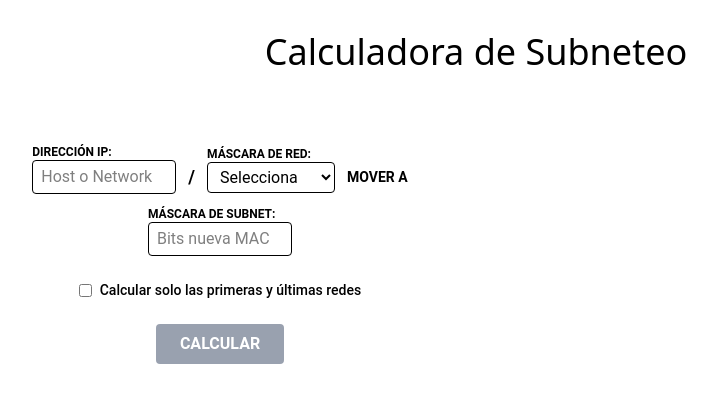
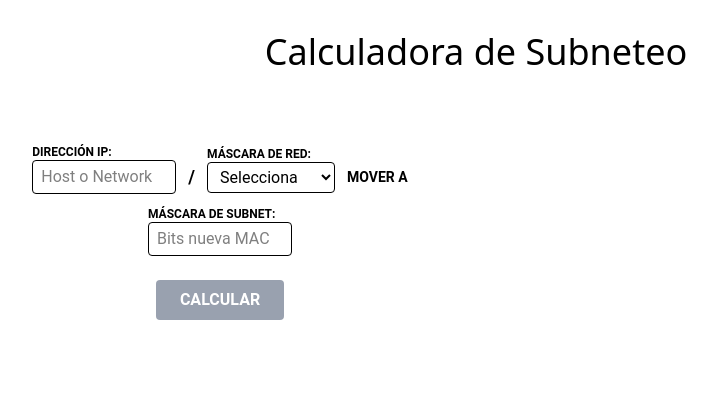
Before and after one commit to keincarrillo/CalculadoraSubred, a React (Vite) app: page / in a window 1280 px wide. Shown: the top 402 px of the page, without its empty margins (164-881 px from the left). Built offline with nearby package versions, Linux system fonts and the light colour scheme.

Commit message:
refactor<IPinputs.tsx>

```diff
--- a/src/components/IPinputs.tsx
+++ b/src/components/IPinputs.tsx
@@ -1,18 +1,40 @@
 import { useState } from "react";
 import { shouldDisableSubmit, isSubnetInvalid } from "@/utils/subnetUtils";
+import { subnetCalc } from "@/utils/subnetCalc";
+
+const MASK_OPTIONS = ["8", "16", "24"];
 
 const IPinputs = () => {
-  // Hooks
-  const [ip, setIp] = useState<string>("");
-  const [maskMac, setMaskMac] = useState<string>("");
-  const [maskNewMac, setMaskNewMac] = useState<string>("");
+  // Estado unico para agrupar los valores
+  const [formValues, setFormValues] = useState({
+    ip: "",
+    maskMac: "",
+    maskNewMac: "",
+  });
 
-  const isDisabled = shouldDisableSubmit(ip, maskMac, maskNewMac, false);
-  const subnetInvalid = isSubnetInvalid(maskMac, maskNewMac);
+  // Manejador generico para inputs y selects
+  const handleInputChange = (
+    e: React.ChangeEvent<HTMLInputElement | HTMLSelectElement>
+  ) => {
+    const { name, value } = e.target;
+    setFormValues((prev) => ({ ...prev, [name]: value }));
+  };
+
+  // Validaciones
+  const subnetInvalid = isSubnetInvalid(
+    formValues.maskMac,
+    formValues.maskNewMac
+  );
+  const isDisabled = shouldDisableSubmit(
+    formValues.ip,
+    formValues.maskMac,
+    formValues.maskNewMac,
+    subnetInvalid
+  );
 
   const handleSubmit = (e: React.FormEvent<HTMLFormElement>) => {
     e.preventDefault();
-    console.log({ ip, maskMac, maskNewMac });
+    subnetCalc(formValues.ip, formValues.maskMac, formValues.maskNewMac);
   };
 
   return (
@@ -22,12 +44,17 @@ const IPinputs = () => {
     >
       <div className="flex items-center gap-3 flex-wrap justify-center">
         <div className="flex flex-col items-start">
-          <label className="text-xs font-bold uppercase">Dirección IP:</label>
+          <label className="text-xs font-bold uppercase" htmlFor="ip">
+            Dirección IP:
+          </label>
           <input
+            id="ip"
+            name="ip"
             type="text"
             placeholder="Host o Network"
             className="border px-2 py-1 rounded w-36"
-            onChange={(e) => setIp(e.target.value)}
+            value={formValues.ip}
+            onChange={handleInputChange}
           />
         </div>
 
@@ -36,15 +63,22 @@ const IPinputs = () => {
         </div>
 
         <div className="flex flex-col items-start">
-          <label className="text-xs font-bold uppercase">Máscara de red:</label>
+          <label className="text-xs font-bold uppercase" htmlFor="maskMac">
+            Máscara de red:
+          </label>
           <select
+            id="maskMac"
+            name="maskMac"
             className="border px-2 py-1 rounded w-32"
-            onChange={(e) => setMaskMac(e.target.value)}
+            value={formValues.maskMac}
+            onChange={handleInputChange}
           >
             <option value="">Selecciona</option>
-            <option value="8">8</option>
-            <option value="16">16</option>
-            <option value="24">24</option>
+            {MASK_OPTIONS.map((opt) => (
+              <option key={opt} value={opt}>
+                {opt}
+              </option>
+            ))}
           </select>
         </div>
 
@@ -53,33 +87,30 @@ const IPinputs = () => {
         </div>
 
         <div className="flex flex-col items-start">
-          <label className="text-xs font-bold uppercase">
+          <label className="text-xs font-bold uppercase" htmlFor="maskNewMac">
             Máscara de Subnet:
           </label>
           <input
+            id="maskNewMac"
+            name="maskNewMac"
             type="text"
             placeholder="Bits nueva MAC"
             className="border px-2 py-1 rounded w-36"
-            onChange={(e) => setMaskNewMac(e.target.value)}
+            value={formValues.maskNewMac}
+            onChange={handleInputChange}
           />
         </div>
       </div>
 
-      {subnetInvalid ? (
+      {subnetInvalid && (
         <p className="text-red-600 font-medium text-sm">
           La nueva máscara no puede ser menor que la original.
         </p>
-      ) : null}
-
-      <div className="flex items-center gap-2">
-        <input type="checkbox" />
-        <label className="text-sm font-medium">
-          Calcular solo las primeras y últimas redes
-        </label>
-      </div>
+      )}
 
       <button
         type="submit"
+        disabled={isDisabled}
         className={`px-6 py-2 rounded text-white font-semibold transition-colors duration-300 ${
           isDisabled
             ? "bg-gray-400 cursor-not-allowed"
```
